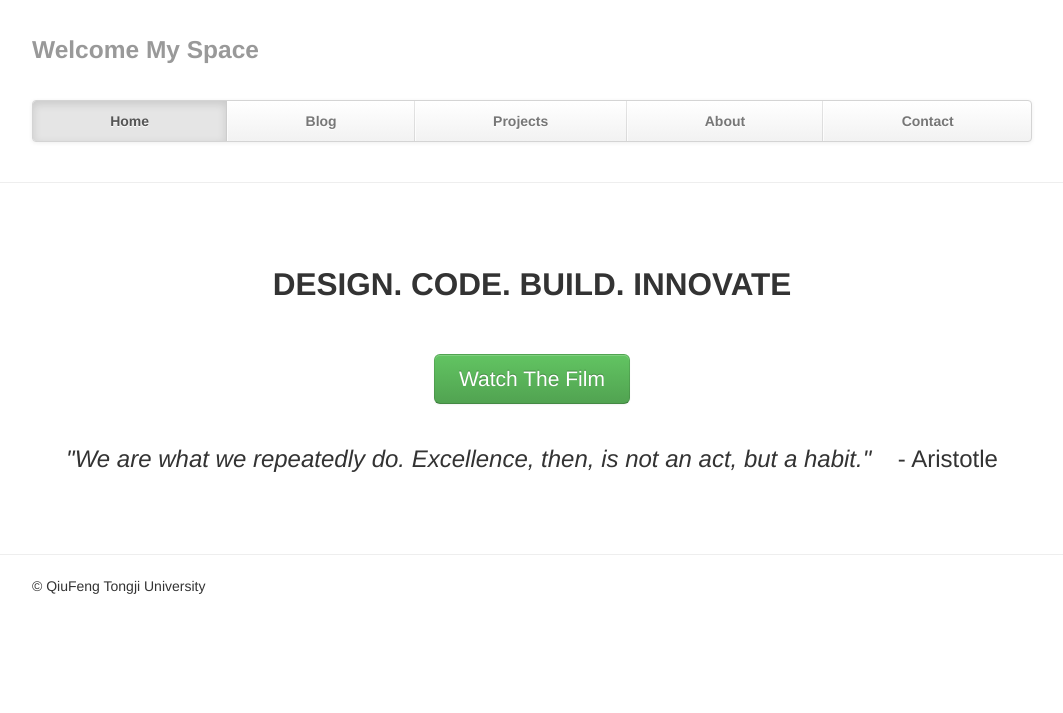
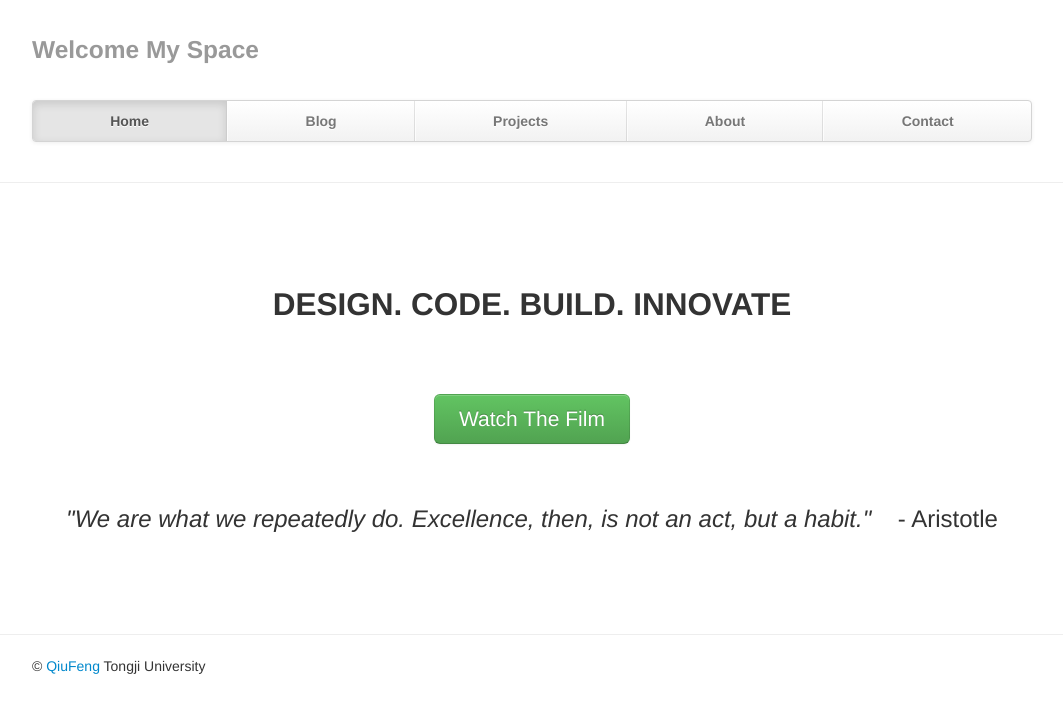
Before and after one commit to VioletHill/VioletHill.github.io, a Jekyll site: the page built from index.md, in a window 1280 px wide. Shown: the top 713 px of the page, without its empty margins (108-1171 px from the left). Built offline with Jekyll 4.4.1, drawn with Linux system fonts in a browser that asks for light colours; Markdown is read by kramdown in place of the engine named in the settings.

Commit message:
add gitignore ignore the _site fix ui in index

```diff
--- a/_layouts/base.html
+++ b/_layouts/base.html
@@ -26,12 +26,12 @@
         max-width: 1000px;
       }
       .container > hr {
-        margin: 60px 0;
+        margin: 80px 0;
       }
 
       /* Main marketing message and sign up button */
       .jumbotron {
-        margin: 60px 0;
+        margin: 80px 0;
         text-align: center;
       }
       .jumbotron h1 {
@@ -91,8 +91,7 @@
 
 <body>
 
-    <div class="container videoHide">
-
+    <div class="container">
         <div class="masthead">
             <h3 class="muted">Welcome My Space</h3>
             <div class="navbar" style="margin-top:30px">
@@ -113,8 +112,8 @@
 
     {{ content }}
 
-    <div class="container footer videoHide">
-      <p>© QiuFeng Tongji University</p>
+    <div class="container footer" style="margin-top:20px">
+      <p>© <a href="mailto:mailqiufeng@iCloud.com">QiuFeng</a> Tongji University</p>
     </div>
 </body>
 </html>
--- a/index.md
+++ b/index.md
@@ -4,16 +4,16 @@ layout: base
 
 <link rel="stylesheet" href="/css/home.css" type="text/css">
 
-<hr class="videoHide">
+<hr>
 
 <div class="container">
 
     <div class="jumbotron videoHide">
         <h2>DESIGN. CODE. BUILD. INNOVATE</h2>
 
-        <a class="btn btn-large btn-success" href="javascript:watchTheVideo()" style="margin-top:40px">Watch The Film</a>
+        <a class="btn btn-large btn-success" href="javascript:watchTheVideo()" style="margin-top:60px">Watch The Film</a>
 
-        <p class="lead" style="margin-top:40px">
+        <p class="lead" style="margin-top:60px">
             <em style="margin-right:2%">"We are what we repeatedly do. Excellence, then, is not an act, but a habit."</em>
             - Aristotle
         </p>
@@ -27,7 +27,7 @@ layout: base
     </div>
 </div>
 
-<hr class="videoHide">
+<hr>
 
 
 <!--  java script code -->
```
Also changed, not shown: 1 other file.
